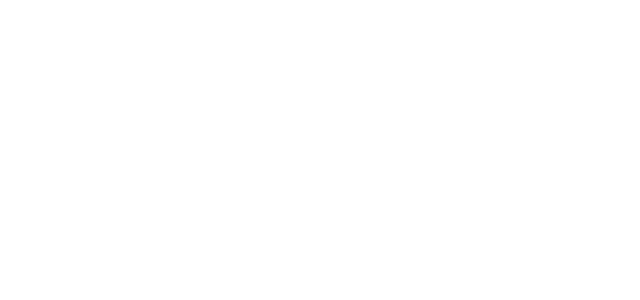
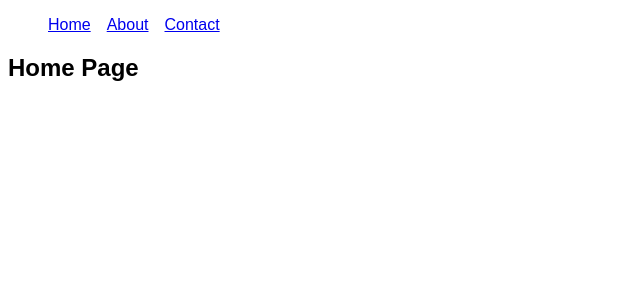
Before and after one commit to ksai7991/react-setup, a React (Create React App) app: page / in a window 1280 px wide. Shown: the top 300 px of the page, without its empty margins (0-640 px from the left). Built offline with nearby package versions, Linux system fonts and the light colour scheme.

Commit message:
Update index.js

```diff
--- a/src/index.js
+++ b/src/index.js
@@ -1,14 +1,11 @@
 import React from 'react';
 import ReactDOM from 'react-dom/client';
-import { BrowserRouter } from 'react-router-dom';
 import App from './App';
 import './index.css';
 
 const root = ReactDOM.createRoot(document.getElementById('root'));
 root.render(
   <React.StrictMode>
-    <BrowserRouter basename="/something">
-      <App />
-    </BrowserRouter>
+    <App />
   </React.StrictMode>
 );
```
